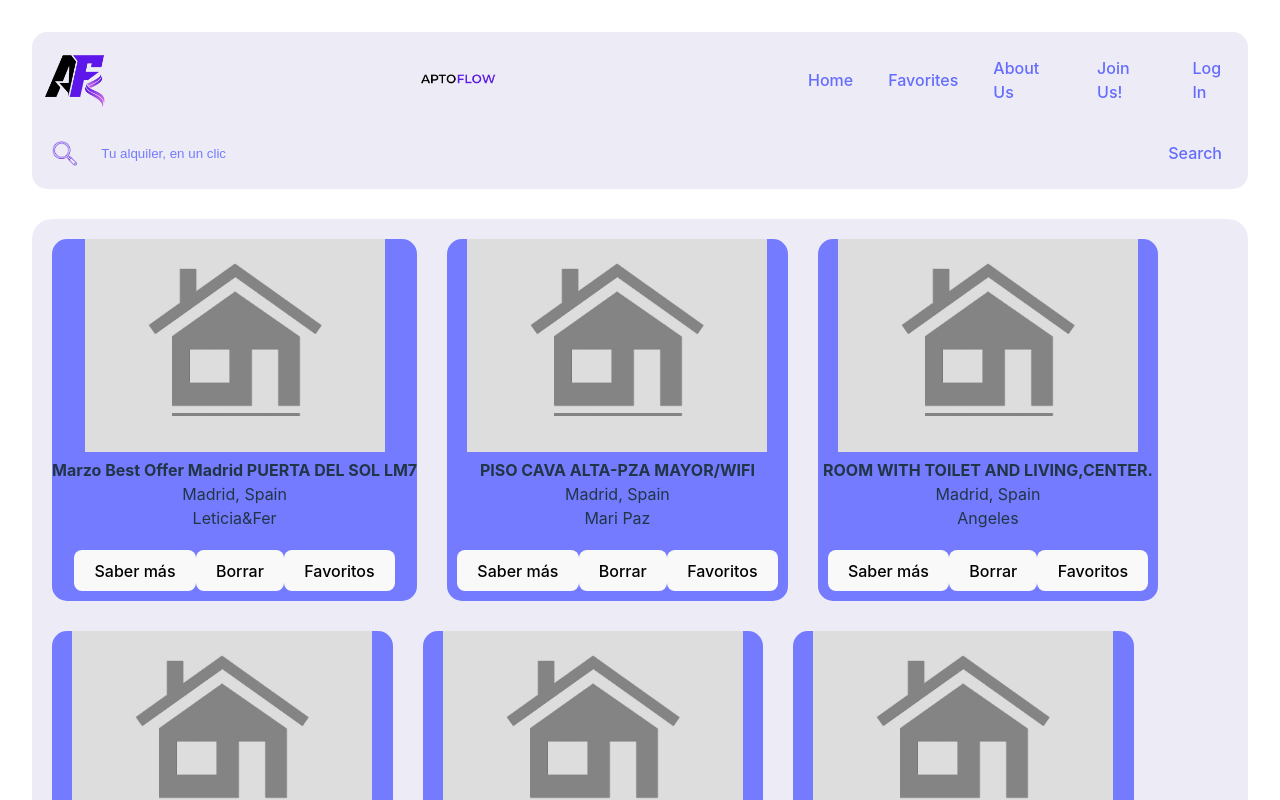
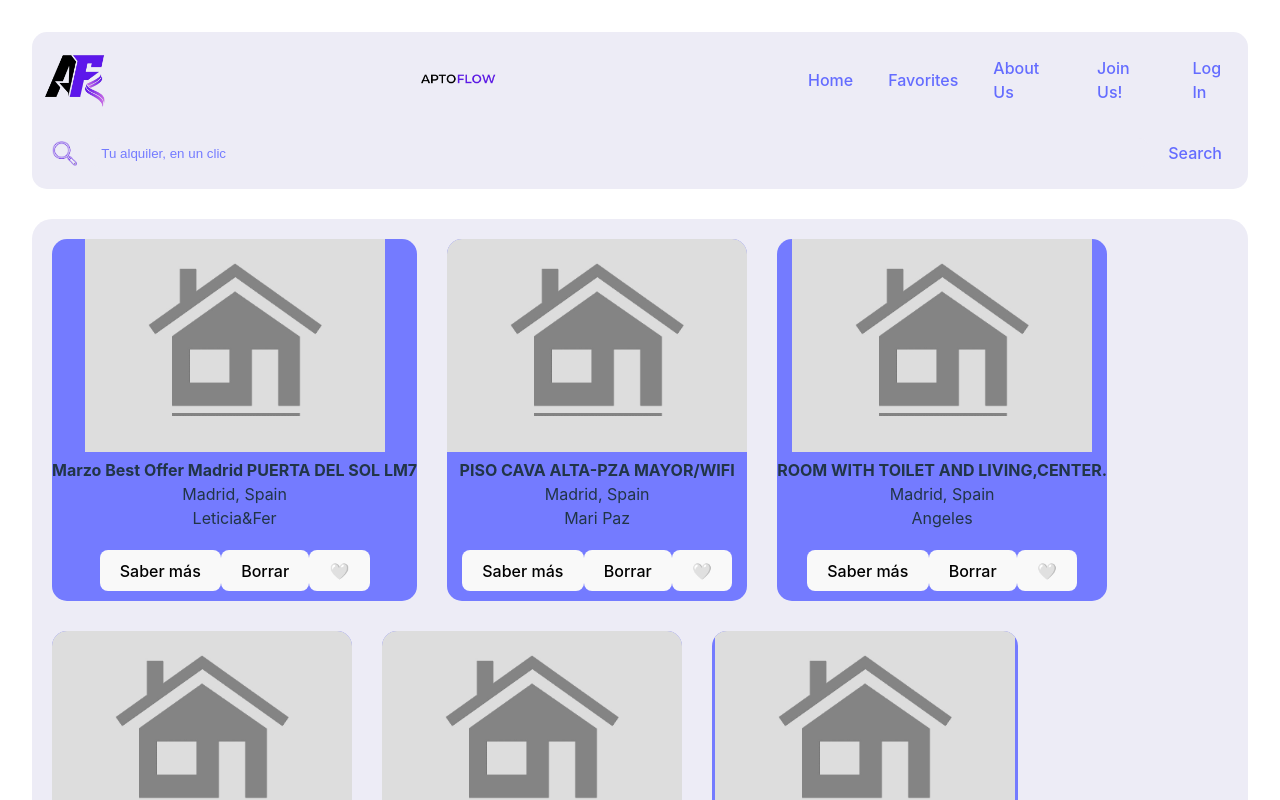
Before and after one commit to HelixGuardi/apartment-rentals-admin-react-app-MiniProyect, a React (Vite) app: page / in a window 1280 px wide. Shown: the top 800 px of the page. Built offline with nearby package versions, Linux system fonts and the light colour scheme.

Commit message:
FavBtn Component

```diff
--- /dev/null
+++ b/src/components/FavButton.jsx
@@ -0,0 +1,19 @@
+import { useState } from "react"
+
+function FavButton() {
+    const [isFavorited, setIsFavorited] = useState(false)
+
+    const toggleFavorite = () => {
+      setIsFavorited(!isFavorited)
+    }
+
+    return (
+      <button
+        onClick={toggleFavorite}
+        className={`fav-button ${isFavorited ? "favorited" : ""}`}
+      >
+        {isFavorited ? "❤️" : "🤍"}
+      </button>
+    )
+}
+export default FavButton
--- a/src/components/RentCard.jsx
+++ b/src/components/RentCard.jsx
@@ -1,6 +1,8 @@
 import React, { useState } from "react";
 import data from "../data/initialData.json";
 import placeHolderImg from "../assets/house-placeholder.jpg";
+import FavButton from './FavButton'
+
 function RentCard() {
   const [everyCard, setEveryCard] = useState(data.results);
   return (
@@ -27,7 +29,7 @@ function RentCard() {
             <div className="btn-card-container">
               <button>Saber más</button>
               <button>Borrar</button>
-              <button>Favoritos</button>
+              <FavButton everyCard={everyCard} setEveryCard={setEveryCard}/>
             </div>
           </div>
         );
```
